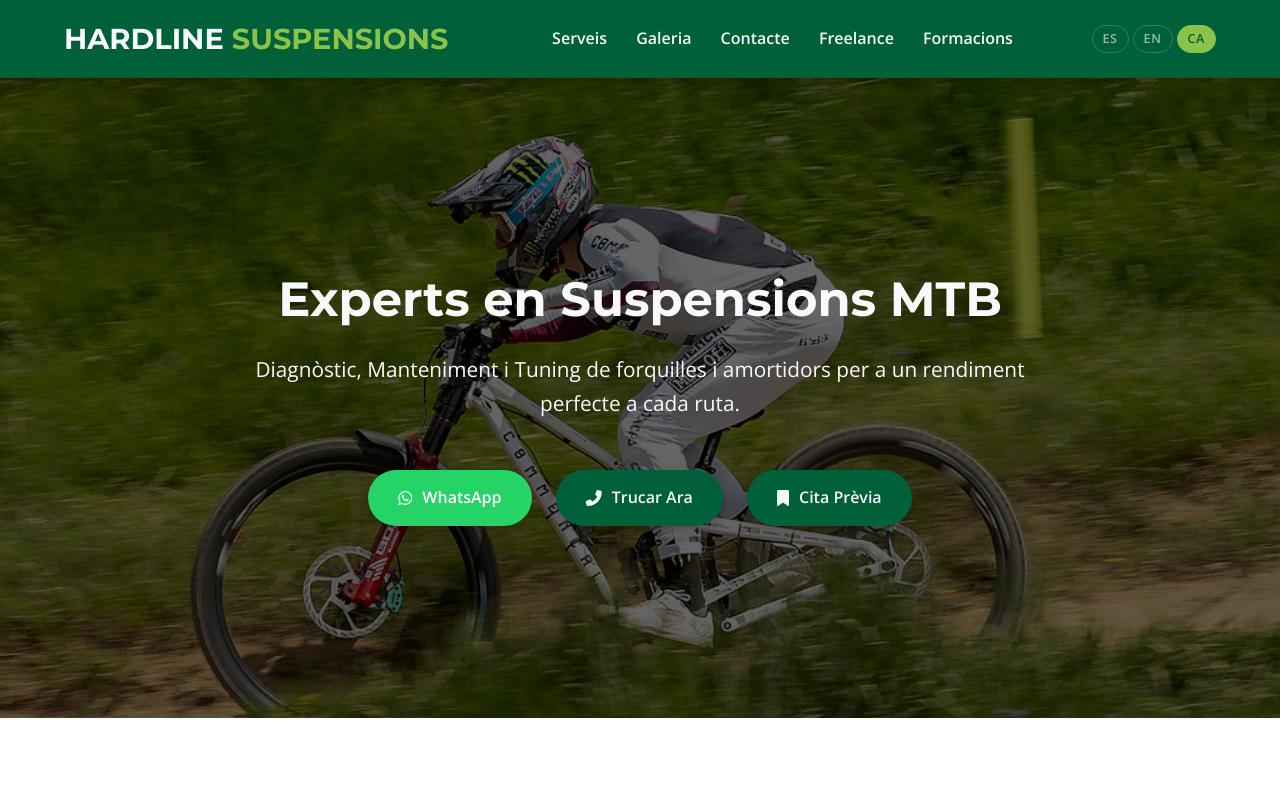
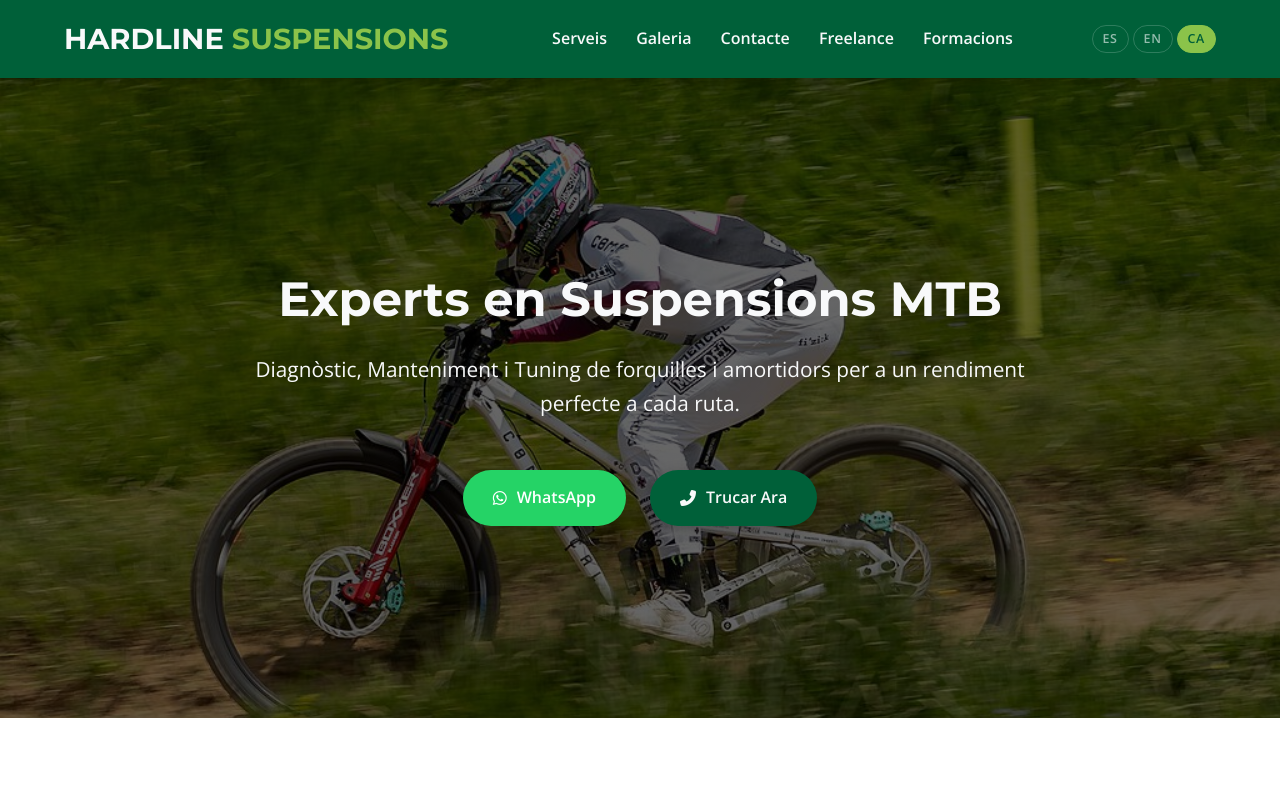
Before and after one commit to hardlinesuspensions/website, a plain HTML site: page ca.html in a window 1280 px wide. Shown: the top 795 px of the page. Drawn offline with nearby package versions, Linux system fonts and the light colour scheme.

Commit message:
Disable 'Cita Prèvia' links in ca.html
Comment out the 'Cita Prèvia' links in ca.html.

```diff
--- a/ca.html
+++ b/ca.html
@@ -184,7 +184,7 @@
             <div class="hero-buttons">
                 <a href="https://wa.me/34623182161" class="btn btn-ws"><i class="fab fa-whatsapp"></i> WhatsApp</a>
                 <a href="tel:+34623182161" class="btn btn-call"><i class="fas fa-phone-alt"></i> Trucar Ara</a>
-                <a href="https://hardlinesuspensions.setmore.com" class="btn btn-call"><i class="fas fa-bookmark"></i> Cita Prèvia</a>
+                <!-- <a href="https://hardlinesuspensions.setmore.com" class="btn btn-call"><i class="fas fa-bookmark"></i> Cita Prèvia</a> -->
             </div>
         </div>
     </header>
@@ -256,7 +256,7 @@
             <p>Agenda una cita a Barcelona o consulta amb els nostres experts. La teva bicicleta mereix la millor atenció.</p>
             <p>Enviaments i recollides a tota Espanya.</p>
             <a href="mailto:hardlinesuspensions@gmail.com" class="btn btn-call"><i class="fas fa-envelope"></i> Enviar Correu</a>
-            <a href="https://hardlinesuspensions.setmore.com" class="btn btn-call"><i class="fas fa-bookmark"></i> Cita Prèvia</a>
+            <!-- <a href="https://hardlinesuspensions.setmore.com" class="btn btn-call"><i class="fas fa-bookmark"></i> Cita Prèvia</a> -->
         </div>
     </section>
 <!--
```
